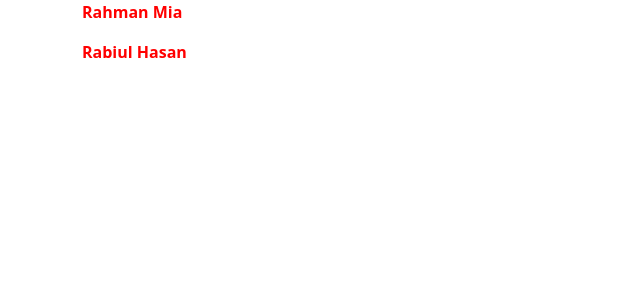
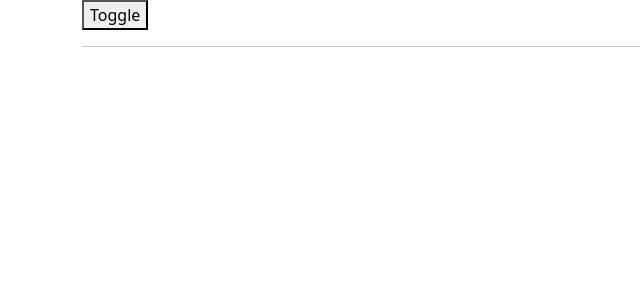
Before and after one commit to md-rabiul-hasan/vuejs-learning, a Vue app in the folder vuecli2/: page / in a window 1280 px wide. Shown: the top 300 px of the page, without its empty margins (0-640 px from the left). Built offline with nearby package versions, Linux system fonts and the light colour scheme.

Commit message:
transition

```diff
--- a/vuecli2/src/App.vue
+++ b/vuecli2/src/App.vue
@@ -1,7 +1,13 @@
 <template>
   <div class="container">
-    <p v-user.red.bold="'Rahman Mia'"></p>
-    <p v-people.red.bold="name"></p>
+    <button @click="display=!display">Toggle</button>
+    <hr>
+    <transition name="alert-card">
+      <div v-if="display" class="alert alert-primary" role="alert">
+        A simple primary alert—check it out!
+      </div>
+    </transition>
+
   </div>
 </template>
 
@@ -9,25 +15,25 @@
 export default {
   data(){
     return {
-      name: 'Rabiul Hasan'
-    }
-  },
-  directives:{
-    'people': {
-      bind(el,binding){
-        el.innerHTML = binding.value
-        if(binding.modifiers.red){
-          el.style.color='red'
-        }
-        if(binding.modifiers.bold){
-          el.style.fontWeight='bold'
-        }
-      }
+      name: 'Rabiul Hasan',
+      display: false
     }
   }
 }
 </script>
 
 <style>
-
+  /* Enter and leave animations can use different */
+/* durations and timing functions.              */
+.alert-card-enter-active {
+  transition: all .3s ease;
+}
+.alert-card-leave-active {
+  transition: all .8s cubic-bezier(1.0, 0.5, 0.8, 1.0);
+}
+.alert-card-enter, .alert-card-leave-to
+/* .slide-fade-leave-active below version 2.1.8 */ {
+  transform: translateX(10px);
+  opacity: 0;
+}
 </style>
```
